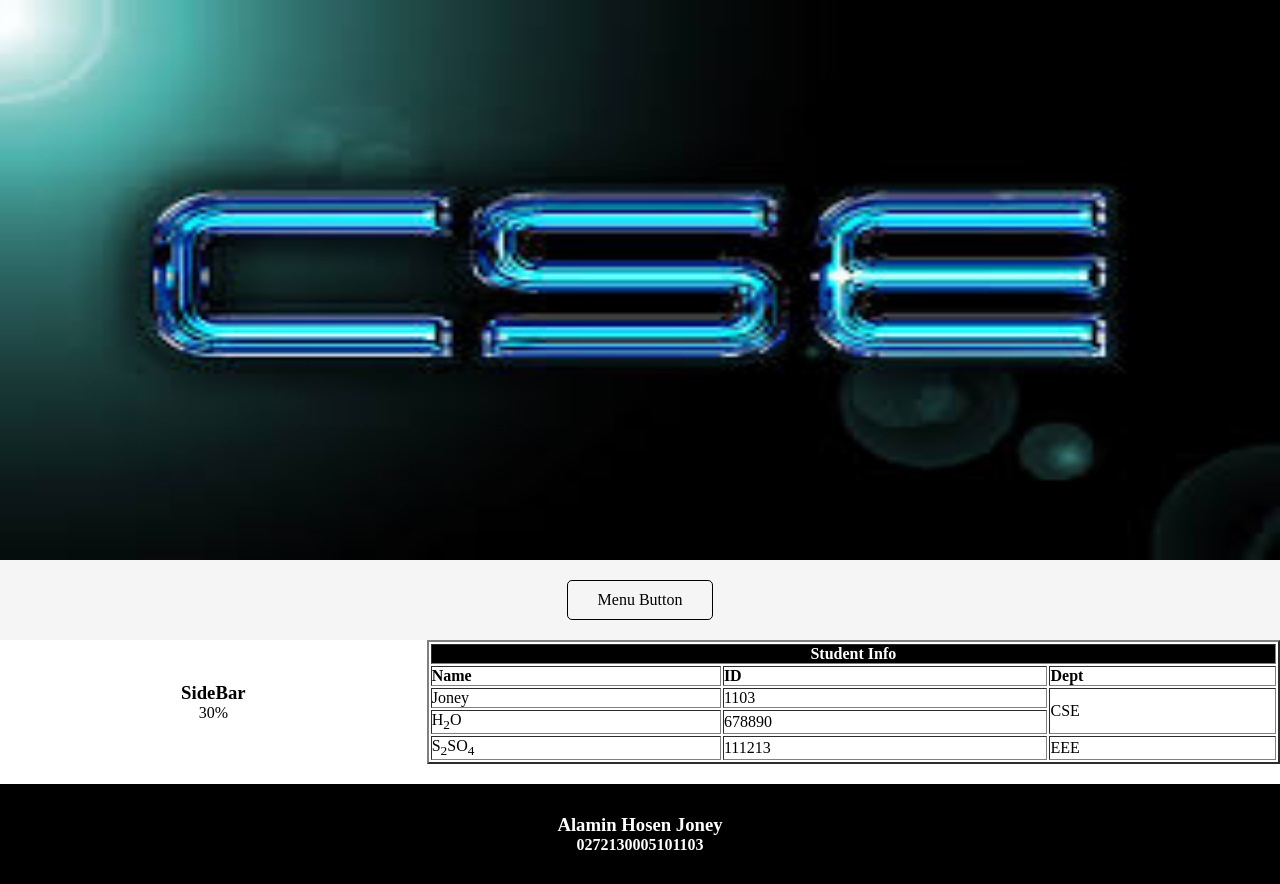
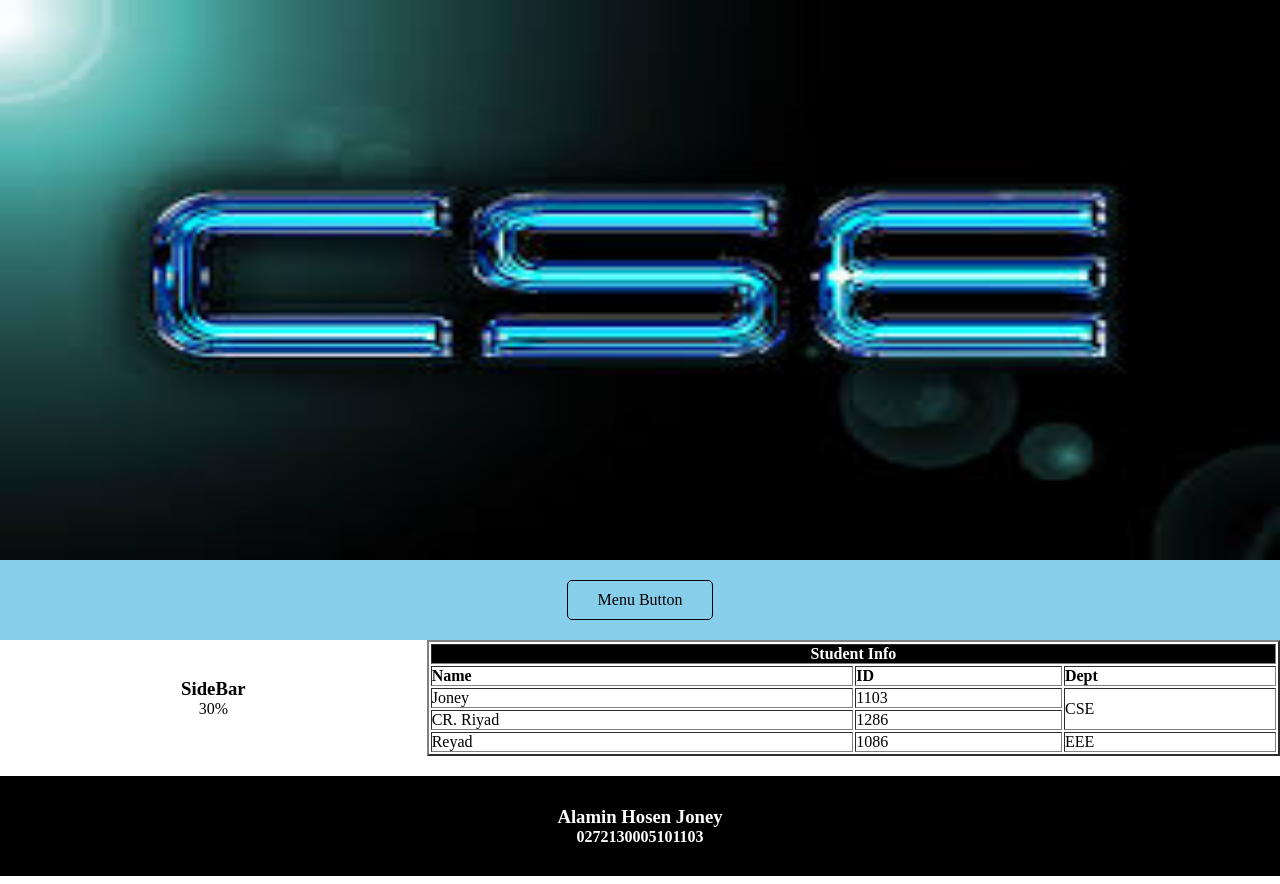
Before and after one commit to joneyaa/joney, a plain HTML site: page index.html in a window 1280 px wide. Drawn offline with Linux system fonts and the light colour scheme.

Commit message:
final commit

```diff
--- a/index.html
+++ b/index.html
@@ -5,7 +5,6 @@
     <title>Web Database</title>
   </head>
   <body>
-    <!-- Header Section -->
     <section class="header">
       <div>
         <img
@@ -17,14 +16,12 @@
       </div>
     </section>
 
-    <!-- Menu Section -->
     <section class="menu">
       <ul>
         <li>Menu Button</li>
       </ul>
     </section>
 
-    <!-- Main Section -->
     <section class="main">
       <div class="aside">
         <h3>SideBar</h3>
@@ -46,12 +43,12 @@
             <td rowspan="2">CSE</td>
           </tr>
           <tr>
-            <td>H<sub>2</sub>O</td>
-            <td>678890</td>
+            <td>CR. Riyad</td>
+            <td>1286</td>
           </tr>
           <tr>
-            <td>S<sub>2</sub>SO<sub>4</sub></td>
-            <td>111213</td>
+            <td>Reyad</td>
+            <td>1086</td>
             <td>EEE</td>
           </tr>
         </table>
--- a/styles/style.css
+++ b/styles/style.css
@@ -19,7 +19,7 @@
     align-items: center;
     padding: 0 10%;
     height: 10vh;
-    background-color: #f5f5f5;
+    background-color: skyblue;
 }
 
 .menu > ul > li {
```
